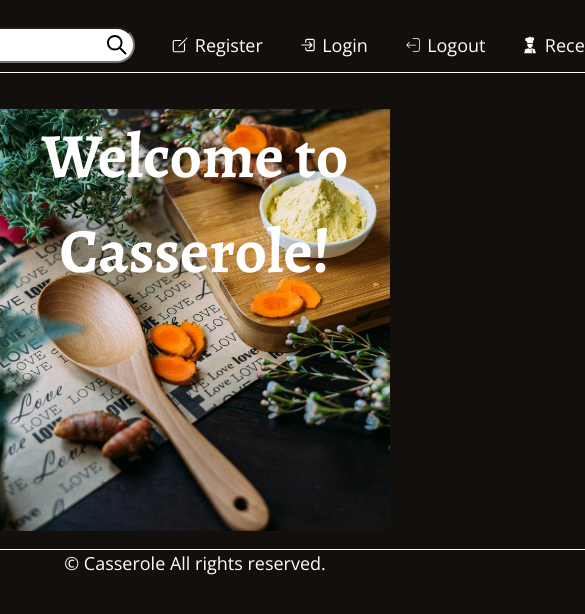
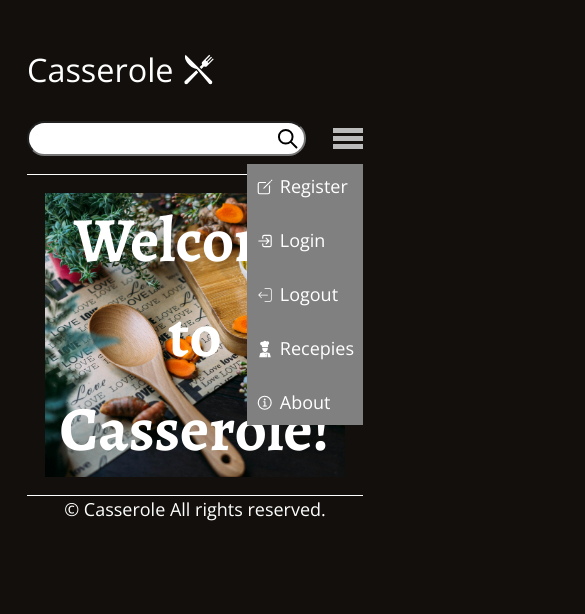
Before and after one commit to NikolaNikolov93/Casserole, a React (Vite) app: page / in a window 390 px wide. Shown: the top 614 px of the page, 585 px wide, since content can reach past the window. Built offline with nearby package versions, Linux system fonts and the light colour scheme.

Commit message:
Fixed page responsiveness

```diff
--- a/src/App.css
+++ b/src/App.css
@@ -1,6 +1,6 @@
 .site {
   max-width: 1440px;
-  display: flex;
+  padding: 1em;
   color: inherit;
-  margin-bottom: 1em;
+  margin: 0 auto;
 }
--- a/src/components/footer/Footer.module.css
+++ b/src/components/footer/Footer.module.css
@@ -1,9 +1,8 @@
-.container {
-  flex: 1 1 100%;
-}
 .site-footer {
   max-width: 1440px;
   margin: 0 auto;
   border-top: 1px solid white;
-  text-align: center;
+  display: flex;
+  flex-wrap: wrap;
+  justify-content: center;
 }
--- a/src/components/navbar/Navbar.module.css
+++ b/src/components/navbar/Navbar.module.css
@@ -1,9 +1,6 @@
-.container {
-  flex: 1 1 100%;
-  margin-bottom: 2em;
-}
 .site-nav {
   display: flex;
+  flex-wrap: wrap;
   justify-content: space-between;
   align-items: center;
   max-width: 1440px;
@@ -11,28 +8,30 @@
   color: white;
   gap: 1.5em;
   border-bottom: 1px solid white;
+  padding: 1em 0em;
+}
+.hamburger {
+  display: none;
 }
 .site-nav-title {
-  font-size: 2em;
+  font-size: 1.8em;
   color: inherit;
   display: flex;
   gap: 0.3em;
   align-items: center;
-  flex: 1 1 auto;
 }
 .search-container {
   position: relative;
   display: flex;
   align-items: center;
-  justify-content: end;
-  flex: 1 1 auto;
+  flex-grow: 1;
 }
 .site-nav-search {
   padding: 0.3em;
   border-radius: 1em;
   font-size: 1em;
   outline: none;
-  flex: 0 1 80%;
+  flex-grow: 1;
 }
 
 .search-icon {
@@ -43,7 +42,8 @@
 }
 .site-nav ul {
   display: flex;
-  gap: 1em;
+  flex-wrap: wrap;
+  gap: 0.5em;
 }
 .site-nav ul a {
   color: inherit;
@@ -64,3 +64,41 @@
 .site-nav li:hover {
   background-color: gray;
 }
+
+/* Responsive */
+
+@media (max-width: 1110px) {
+  .site-nav {
+    justify-content: start;
+  }
+  .site-nav .links-container {
+    display: flex;
+    flex-direction: column;
+    gap: 10px;
+    position: relative;
+  }
+  .hamburger {
+    display: flex;
+    flex-direction: column;
+    gap: 3px;
+    align-items: end;
+    z-index: 99;
+  }
+  .hamburger span {
+    height: 5px;
+    width: 30px;
+    background-color: #bbb;
+  }
+
+  .site-nav ul {
+    position: absolute;
+    flex-direction: column;
+    background-color: gray;
+    right: 0;
+    top: 2em;
+  }
+
+  .site-nav .site-nav-title {
+    align-self: flex-start;
+  }
+}
--- a/src/components/navbar/Navbar.tsx
+++ b/src/components/navbar/Navbar.tsx
@@ -20,6 +20,12 @@ const Navbar = () => {
           <input className={styles["site-nav-search"]} type="text"></input>
           <HiOutlineSearch className={styles["search-icon"]} />
         </div>
+        <div className={styles["links-container"]}>
+          <div className={styles["hamburger"]}>
+            <span></span>
+            <span></span>
+            <span></span>
+          </div>
           <ul>
             <CustomLink to="/register">
               <IoCreateOutline className={styles["link-icon"]} /> Register
@@ -39,6 +45,7 @@ const Navbar = () => {
               About
             </CustomLink>
           </ul>
+        </div>
       </nav>
     </div>
   );
--- a/src/index.css
+++ b/src/index.css
@@ -1,44 +1,6 @@
-@import url("https://fonts.googleapis.com/css2?family=Alegreya:ital,wght@0,400..900;1,400..900&family=Open+Sans:ital,wght@0,300..800;1,300..800&display=swap");
-@import url("https://fonts.googleapis.com/css2?family=Open+Sans:ital,wght@0,300..800;1,300..800&display=swap");
-* {
-  margin: 0;
-  padding: 0;
-  box-sizing: border-box;
+@import url("../styles/reset.css");
+@import url("../styles/typography.css");
+
+#root {
+  padding: 1.5em;
 }
-img {
-  width: 100%;
-  height: auto;
-  display: block;
-}
-ol,
-ul {
-  list-style: none;
-}
-a {
-  text-decoration: none;
-}
-
-html {
-  font: 18px/1.5 "Open Sans";
-  background-color: #130f0c;
-  color: white;
-  padding: 1em;
-  display: flex;
-  justify-content: center;
-}
-#root {
-  display: flex;
-  flex-wrap: wrap;
-  justify-content: center;
-}
-
-h1,
-h2,
-h3,
-h4,
-h5,
-h6,
-blockquote {
-  font-size: normal;
-  font-family: "Alegreya";
-}
--- a/src/pages/home/Home.module.css
+++ b/src/pages/home/Home.module.css
@@ -1,9 +1,7 @@
 .container {
-  background-image: url("/images/chinh-le-duc-vuDXJ60mJOA-unsplash.jpg");
+  background-image: url("/images/homePageImages/chinh-le-duc-vuDXJ60mJOA-unsplash.jpg");
   background-position: center;
   background-size: cover;
-  height: 50vh;
-  width: 100vw;
   text-align: center;
 }
 .container h1 {
--- /dev/null
+++ b/styles/reset.css
@@ -0,0 +1,17 @@
+* {
+  margin: 0;
+  padding: 0;
+  box-sizing: border-box;
+}
+img {
+  width: 100%;
+  height: auto;
+  display: block;
+}
+ol,
+ul {
+  list-style: none;
+}
+a {
+  text-decoration: none;
+}
--- /dev/null
+++ b/styles/typography.css
@@ -0,0 +1,18 @@
+@import url("https://fonts.googleapis.com/css2?family=Alegreya:ital,wght@0,400..900;1,400..900&family=Open+Sans:ital,wght@0,300..800;1,300..800&display=swap");
+@import url("https://fonts.googleapis.com/css2?family=Open+Sans:ital,wght@0,300..800;1,300..800&display=swap");
+html {
+  font: 18px/1.5 "Open Sans";
+  background-color: #130f0c;
+  color: white;
+}
+
+h1,
+h2,
+h3,
+h4,
+h5,
+h6,
+blockquote {
+  font-size: normal;
+  font-family: "Alegreya";
+}
```
Also changed, not shown: src/App.tsx (+16 -0 lines), public/images/homePageImages/chinh-le-duc-vuDXJ60mJOA-unsplash.jpg (renamed from public/images/chinh-le-duc-vuDXJ60mJOA-unsplash.jpg), public/images/homePageImages/syd-wachs-epqNIYI6S7E-unsplash.jpg (renamed from public/images/syd-wachs-epqNIYI6S7E-unsplash.jpg). Lines whose indentation alone changed are shown as unchanged.
